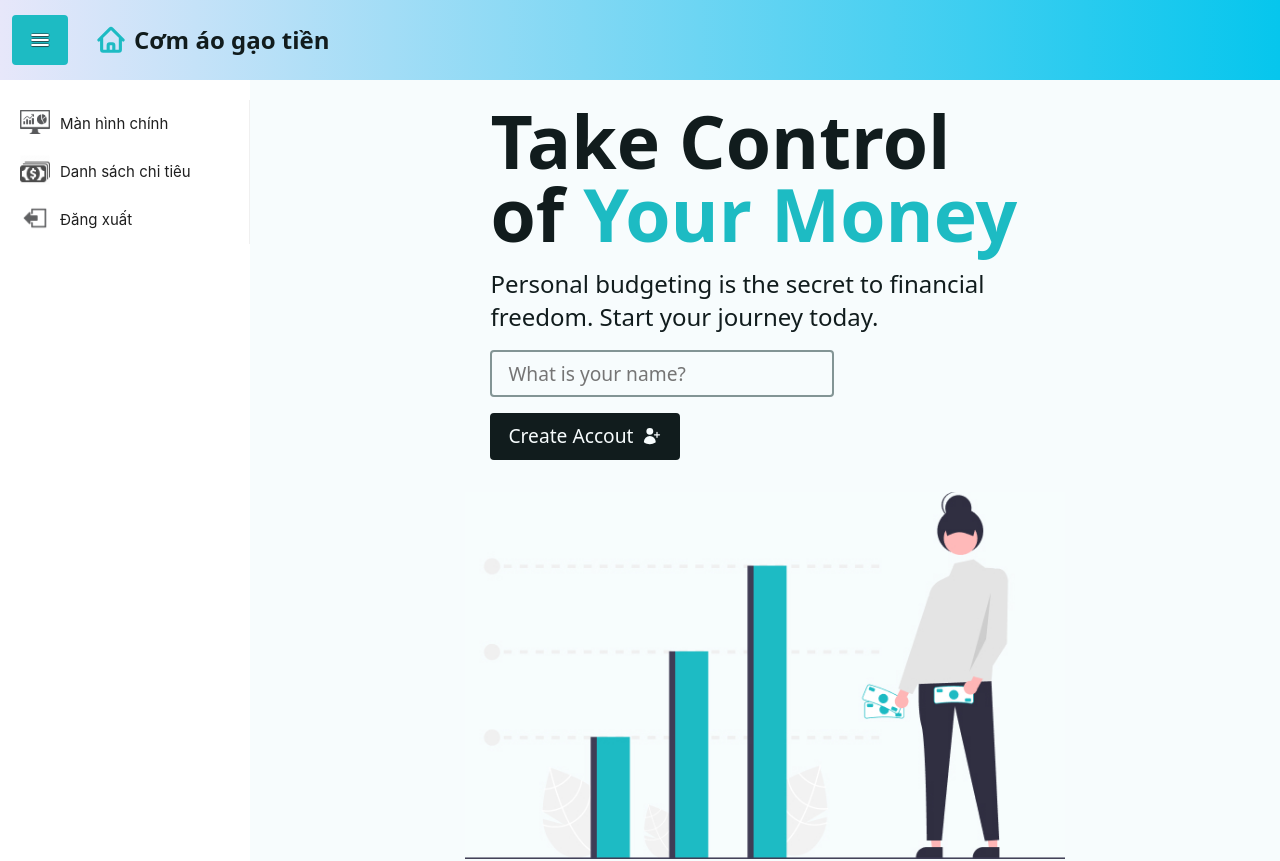
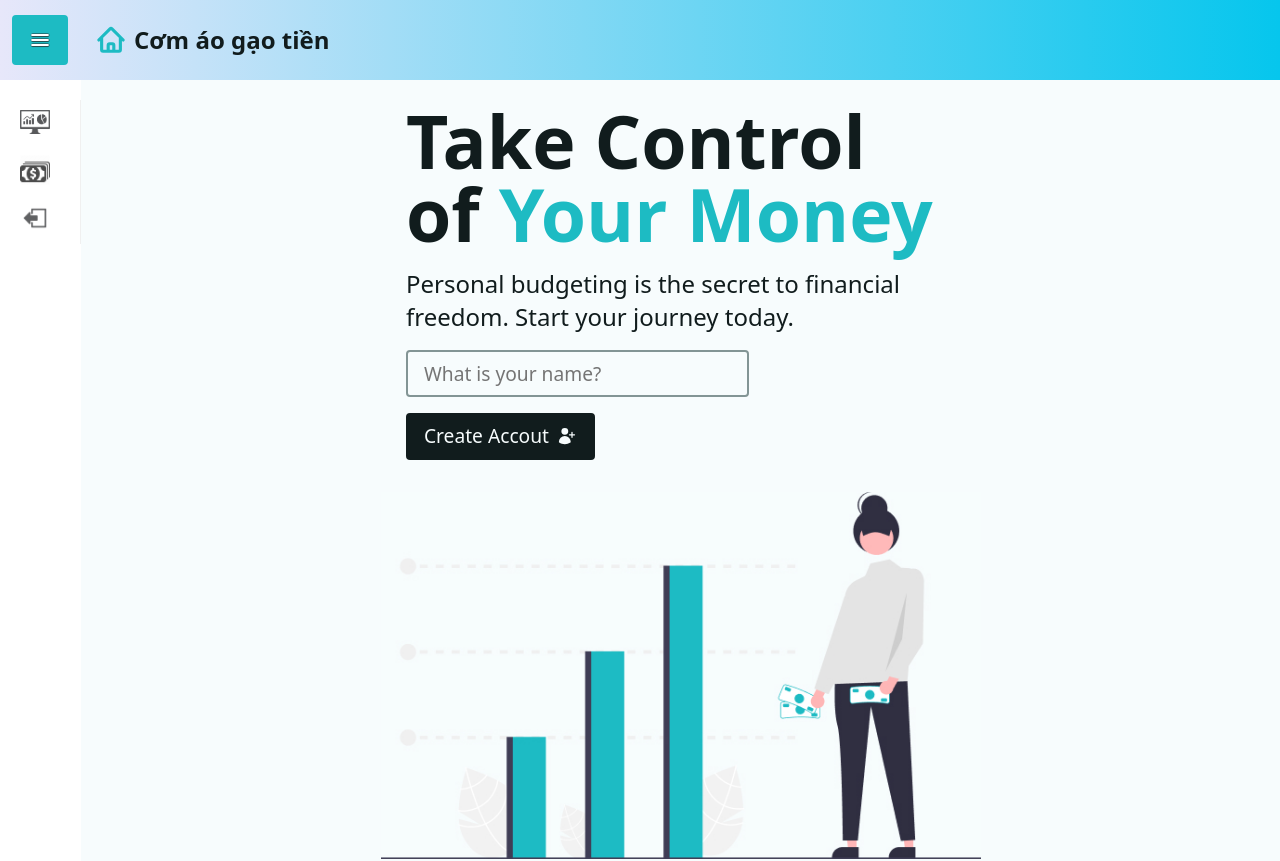
Before and after one commit to dasiob/Com-ao-gao-tien, a React (Create React App) app in the folder com-ao-gao-tien/: page / in a window 1280 px wide. Shown: the top 861 px of the page. Built offline with nearby package versions, Linux system fonts and the light colour scheme.

Commit message:
auto scroll top

```diff
--- a/com-ao-gao-tien/src/App.js
+++ b/com-ao-gao-tien/src/App.js
@@ -15,6 +15,7 @@ import BudgetsPage, {
   budgetPageLoader,
 } from "./pages/BudgetsPage";
 import { deleteBudget } from "./actions/deleteBudget";
+
 const router = createBrowserRouter([
   {
     path: "/",
--- a/com-ao-gao-tien/src/components/Sidebar.js
+++ b/com-ao-gao-tien/src/components/Sidebar.js
@@ -10,7 +10,6 @@ const Sidebar = ({ navBarActive }) => {
 
   const handleClick = (key) => {
     navigate(key);
-    window.scrollTo(0, 0);
   };
 
   return (
--- a/com-ao-gao-tien/src/layouts/Main.js
+++ b/com-ao-gao-tien/src/layouts/Main.js
@@ -1,6 +1,6 @@
 import React, { useState } from "react";
 import { fetchData } from "../helper";
-import { Outlet, useLoaderData } from "react-router-dom";
+import { Outlet, ScrollRestoration, useLoaderData } from "react-router-dom";
 import wave from "../assets/wave.svg";
 import Nav from "../components/Nav";
 import Sidebar from "../components/Sidebar";
@@ -14,7 +14,7 @@ export function mainLoader() {
 const Main = () => {
   const { userName } = useLoaderData();
 
-  const [menuActive, setMenuActive] = useState(false);
+  const [menuActive, setMenuActive] = useState(true);
 
   const menuButtonClicked = () => {
     setMenuActive(!menuActive);
@@ -36,6 +36,7 @@ const Main = () => {
         <div className={menuActive ? "content" : "content active"}>
           <main>
             <Outlet />
+            <ScrollRestoration />
           </main>
         </div>
       </div>
```
